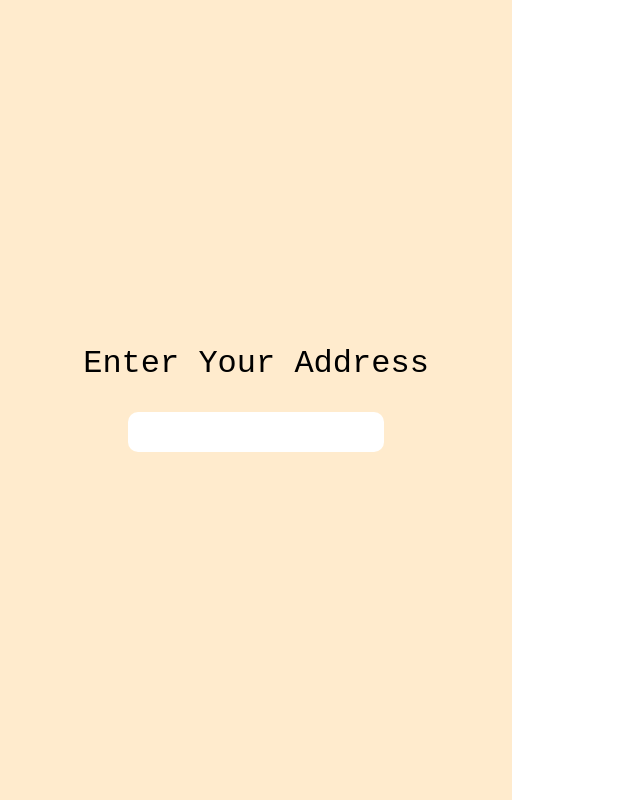
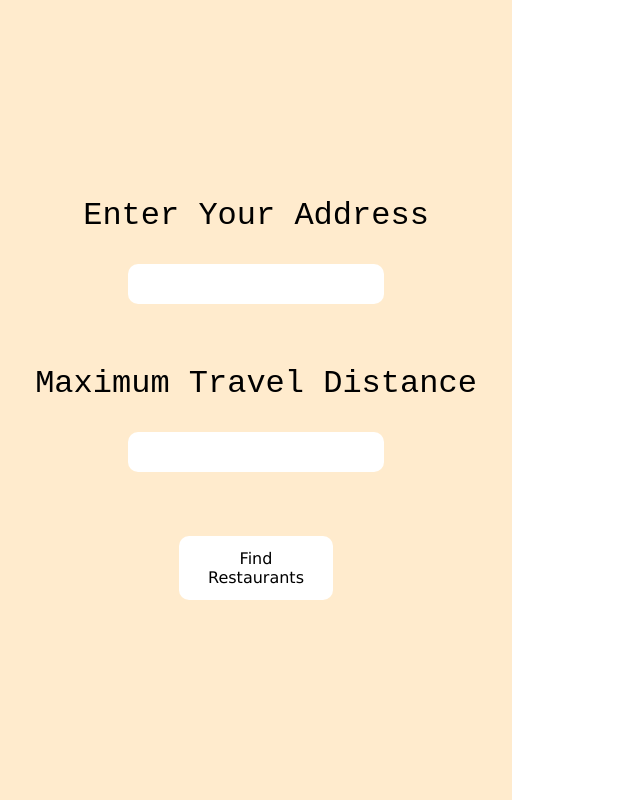
Before and after one commit to YanniTheDev/EmergencyServiceFinder, a React (Vite) app in the folder interactive-tourist-guide/: page / in a window 1280 px wide. Shown: the whole page, without its empty margins (0-640 px from the left). Built offline with nearby package versions, Linux system fonts and the light colour scheme.

Commit message:
Still doing search area

```diff
--- a/interactive-tourist-guide/src/ComponentCSS/SearchArea.css
+++ b/interactive-tourist-guide/src/ComponentCSS/SearchArea.css
@@ -5,14 +5,35 @@
     height: 100vh;
 }
 
-.search-area h1 {
+.search-area button {
+    padding: 10px 10px 10px 10px;
+
+    background-color: white;
+
+    width: 30%;
+    height: 8%;
+
+    border: none;
+    border-radius: 10px;
+
+    font-size: 100%;
+    font-family: 'Lucida Sans', 'Lucida Sans Regular', 'Lucida Grande', 'Lucida Sans Unicode', Geneva, Verdana, sans-serif;
+}
+
+.address-input, .distance-input {
+    width: 100%;
+
+    margin-bottom: 8vh;
+}
+
+.address-input h1, .distance-input h1 {
     font-size: 2.5vw;
     font-family:'Courier New', Courier, monospace;
 
     margin-bottom: 4vh
 }
 
-.search-area input {
+.address-input input, .distance-input input {
     padding-left: 5px;
     padding-right: 5px;
 
@@ -23,9 +44,10 @@
     width: 50%;
 
     font-size: 3vh;
+    font-family:'Lucida Sans', 'Lucida Sans Regular', 'Lucida Grande', 'Lucida Sans Unicode', Geneva, Verdana, sans-serif;
 }
 
-.search-area input:focus {
+.address-input input:focus, .distance-input input {
     border: none;
     outline: none;
 }
--- a/interactive-tourist-guide/src/Components/SearchArea.jsx
+++ b/interactive-tourist-guide/src/Components/SearchArea.jsx
@@ -4,9 +4,21 @@ import "../Reusables.css"
 export const SearchArea = () => {
     return (
         <div className="search-area flex-dir-col flex-c-c">
-            <h1>Enter Your Address</h1>
+            <div className="address-input flex-dir-col flex-c-c">
+                <h1>Enter Your Address</h1>
 
-            <input type="text" />
+                <input type="text" />
+            </div>
+
+            <div className="distance-input flex-dir-col flex-c-c">
+                <h1>Maximum Travel Distance</h1>
+
+                <input type="number" />
+            </div>
+
+            <button>
+                Find Restaurants
+            </button>
         </div>
     );
 }
```
